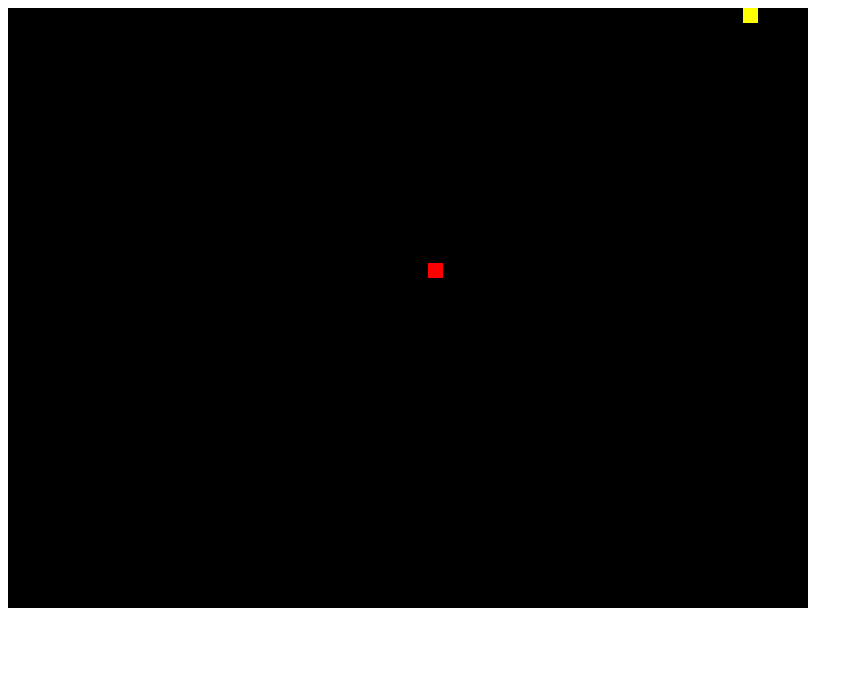
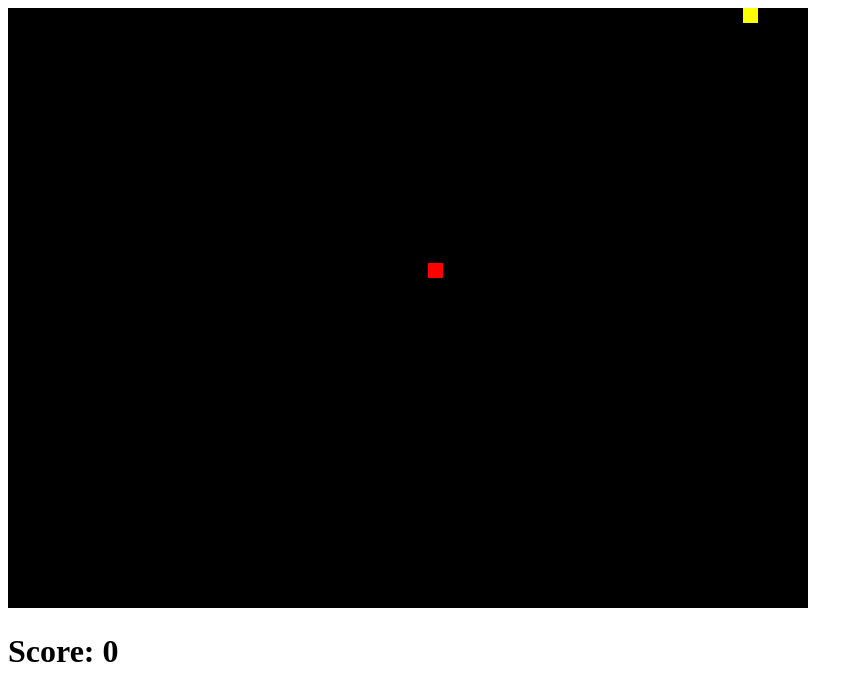
Before and after one commit to mauroleos/Snake-Game-app, a plain HTML site: page index.html in a window 1280 px wide. Shown: the whole page, without its empty margins (0-863 px from the left). Drawn offline with Linux system fonts and the light colour scheme.

Commit message:
added scoreboard and snake detection

```diff
--- a/index.html
+++ b/index.html
@@ -10,6 +10,7 @@
 
 <body>
     <canvas id="game-canvas" width="800" height="600" style="background-color: black;" ></canvas>
+    <h1 id="score"></h1>
     <script src="scripts.js"></script>
 </body>
 
--- a/scripts.js
+++ b/scripts.js
@@ -27,7 +27,7 @@ function Snake() {
 
         for (let i = 0; i < this.snakeTail.length - 1; i++) {
             this.snakeTail[i] = this.snakeTail[i + 1];
-        };
+        }
 
         this.snakeTail[this.totalApplesEaten - 1] = { x: this.x, y: this.y };
 
@@ -40,7 +40,7 @@ function Snake() {
         if (parseInt(this.y) + parseInt(square) > canvas.height || this.y < 0) {
             alert('Game Over');
         }
-    };
+    }
 
     this.snakeDirection = function (keyPressed) {
         switch (keyPressed) {
@@ -62,15 +62,23 @@ function Snake() {
                 break;
         }
     }
-
     this.eat = function (apple) {
         if (this.x === apple.x && this.y === apple.y) {
             this.totalApplesEaten++;
             return true;
         }
         return false;
-    };
-};
+    }
+    this.checkCollision = function () {
+        for (var i = 0; i < this.snakeTail.length; i++) {
+            if (this.x === this.snakeTail[i].x && this.y === this.snakeTail[i].y) {
+                this.totalApplesEaten = 0;
+                this.snakeTail = [];
+                console.log('CRASH');
+            }
+        }
+    }
+}
 document.addEventListener('keydown', function (e) {
     const keyPressed = e.keyCode;
     snake.snakeDirection(keyPressed);
@@ -90,13 +98,13 @@ function Apple() {
         canvasContext.fillStyle = 'red';
         canvasContext.fillRect(this.x, this.y, square, square);
     }
-};
+}
 
 function drawItems() {
     snake = new Snake();
     apple = new Apple;
     apple.appleLocation();
-};
+}
 drawItems();
 
 var gameTimeInterval = 100;
@@ -117,6 +125,10 @@ function game() {
     if (snake.eat(apple)) {
         apple.appleLocation();
     }
-};
+    snake.checkCollision();
+
+    document.getElementById('score').innerText = ("Score: " + snake.totalApplesEaten);
+
+}
 
 setInterval(game, gameTimeInterval);
```
